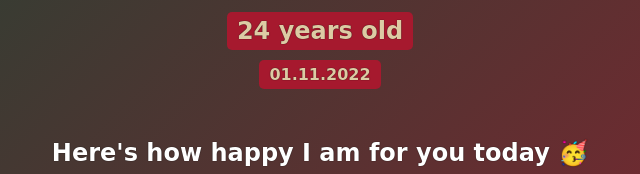
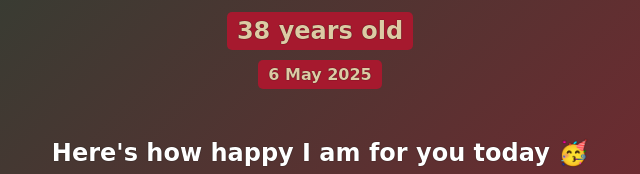
Before and after one commit to tsargent92/GIFt_Site, a website built with Vite: page index.html in a window 1280 px wide. Shown: the part 258-432 px from the top of the page, 320-960 px from the left. Built offline with nearby package versions, Linux system fonts and the light colour scheme; a web font is replaced by a local one.

Commit message:
Update index.html
Fixed birthday

```diff
--- a/index.html
+++ b/index.html
@@ -9,8 +9,8 @@
         <div id="header">
             <h1>Today is Jason's birthday! 🎉</h1>
             <img id="bff-img" src="images/jason2.jpg">
-            <h2 id="bday-age">24 years old</h2>
-            <h4 id="bday-date">01.11.2022</h4>
+            <h2 id="bday-age">38 years old</h2>
+            <h4 id="bday-date">6 May 2025</h4>
         </div>
 
         <div class="gift-section">
```
